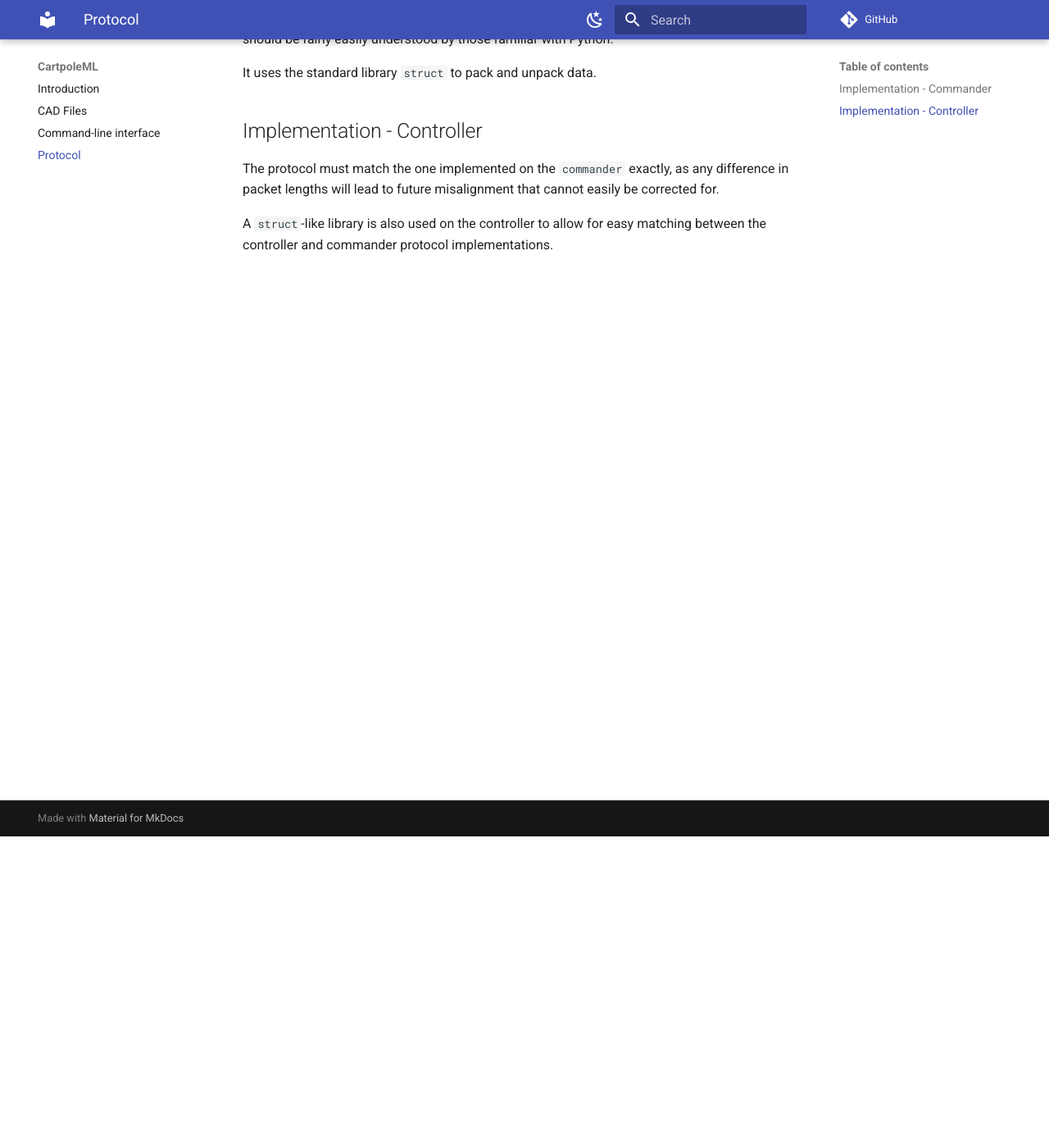
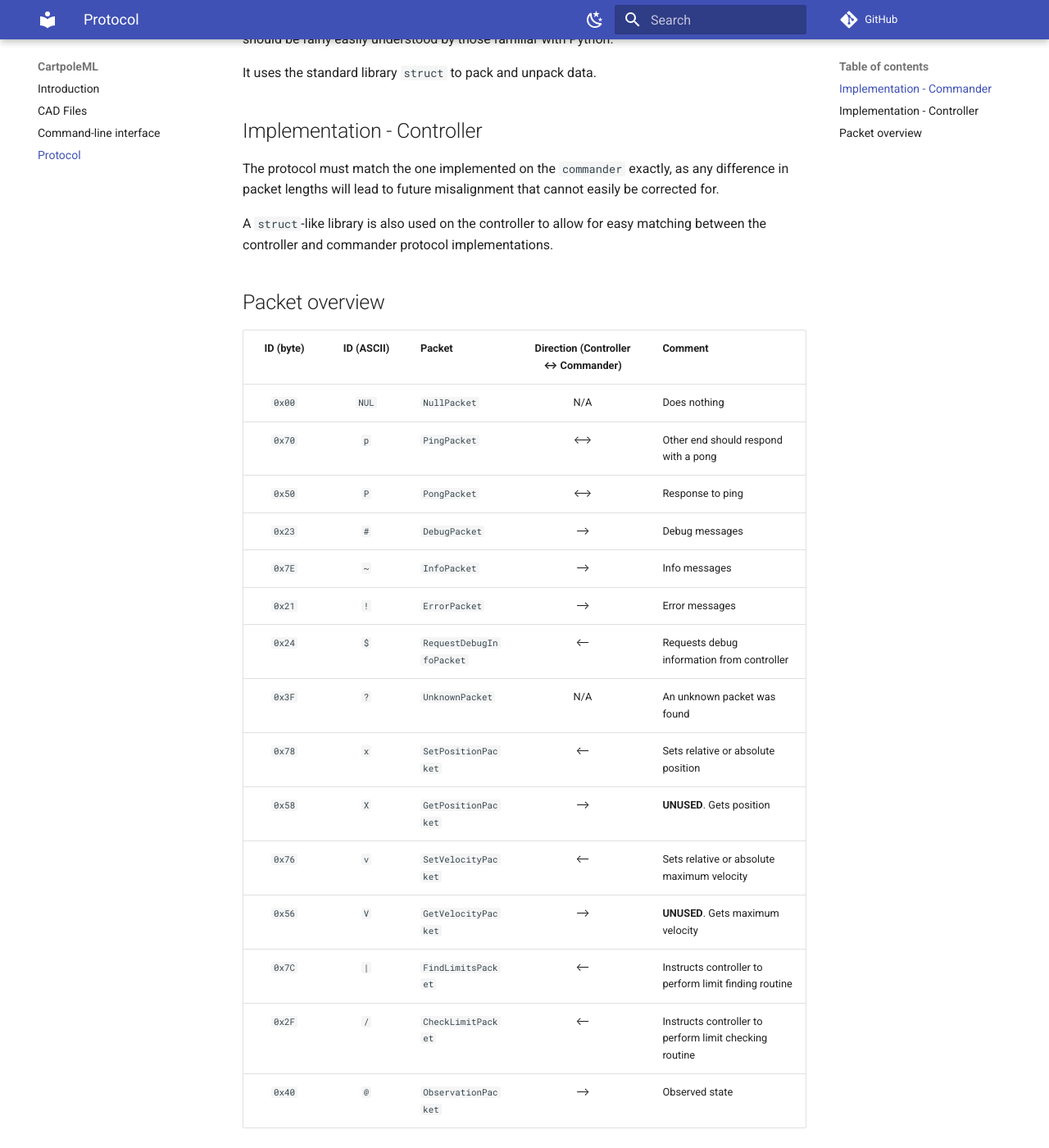
Before and after one commit to JeppeKlitgaard/CartER, an MkDocs documentation site: the page built from docs/protocol.md, in a window 1280 px wide and 1400 px high, scrolled down 380 px. Shown: the whole window at 82% size. Built offline with MkDocs 1.6.1 and Material for MkDocs 9.7.7, drawn with Linux system fonts in a browser that asks for light colours; comment, search, counter and statistics services are not loaded.

Commit message:
docs: protocol

```diff
--- a/docs/protocol.md
+++ b/docs/protocol.md
@@ -20,3 +20,23 @@ in packet lengths will lead to future misalignment that cannot easily be correct
 
 A `struct`-like library is also used on the controller to allow for easy matching between the
 controller and commander protocol implementations.
+
+## Packet overview
+
+| ID (byte) | ID (ASCII) | Packet                   | Direction (Controller ↔ Commander) | Comment                                                |
+| :-------: | :--------: | ------------------------ | :--------------------------------: | ------------------------------------------------------ |
+|  `0x00`   |   `NUL`    | `NullPacket`             |                N/A                 | Does nothing                                           |
+|  `0x70`   |    `p`     | `PingPacket`             |                 ⟷                  | Other end should respond with a pong                   |
+|  `0x50`   |    `P`     | `PongPacket`             |                 ⟷                  | Response to ping                                       |
+|  `0x23`   |    `#`     | `DebugPacket`            |                 ⟶                  | Debug messages                                         |
+|  `0x7E`   |    `~`     | `InfoPacket`             |                 ⟶                  | Info messages                                          |
+|  `0x21`   |    `!`     | `ErrorPacket`            |                 ⟶                  | Error messages                                         |
+|  ` 0x24`  |    `$`     | `RequestDebugInfoPacket` |                 ⟵                  | Requests debug information from controller             |
+|  `0x3F`   |    `?`     | `UnknownPacket`          |                N/A                 | An unknown packet was found                            |
+|  `0x78`   |    `x`     | `SetPositionPacket`      |                 ⟵                  | Sets relative or absolute position                     |
+|  `0x58`   |    `X`     | `GetPositionPacket`      |                 ⟶                  | __UNUSED__. Gets position                              |
+|  `0x76`   |    `v`     | `SetVelocityPacket`      |                 ⟵                  | Sets relative or absolute maximum velocity             |
+|  `0x56`   |    `V`     | `GetVelocityPacket`      |                 ⟶                  | __UNUSED__. Gets maximum velocity                      |
+|  `0x7C`   |    `|`     | `FindLimitsPacket`       |                 ⟵                  | Instructs controller to perform limit finding routine  |
+|  `0x2F`   |    `/`     | `CheckLimitPacket`       |                 ⟵                  | Instructs controller to perform limit checking routine |
+|  `0x40`   |    `@`     | `ObservationPacket`      |                 ⟶                  | Observed state                                         |
```
